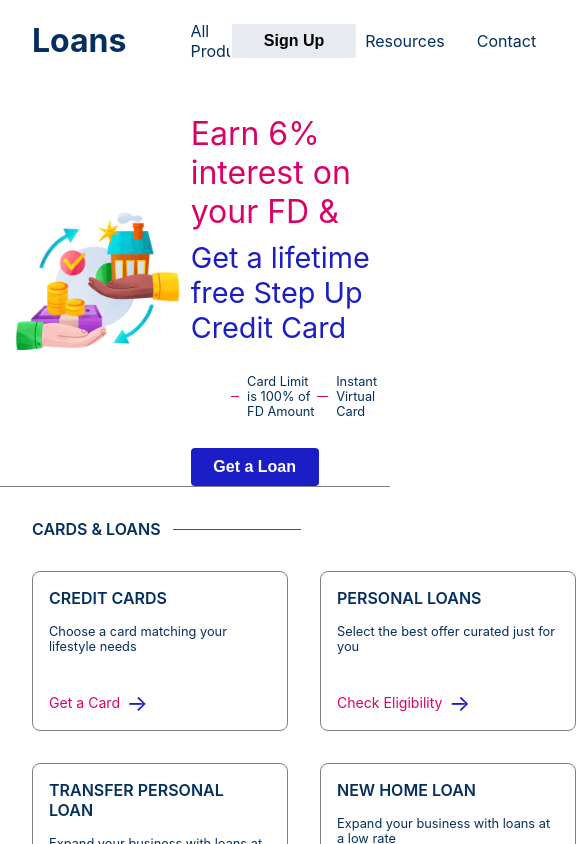
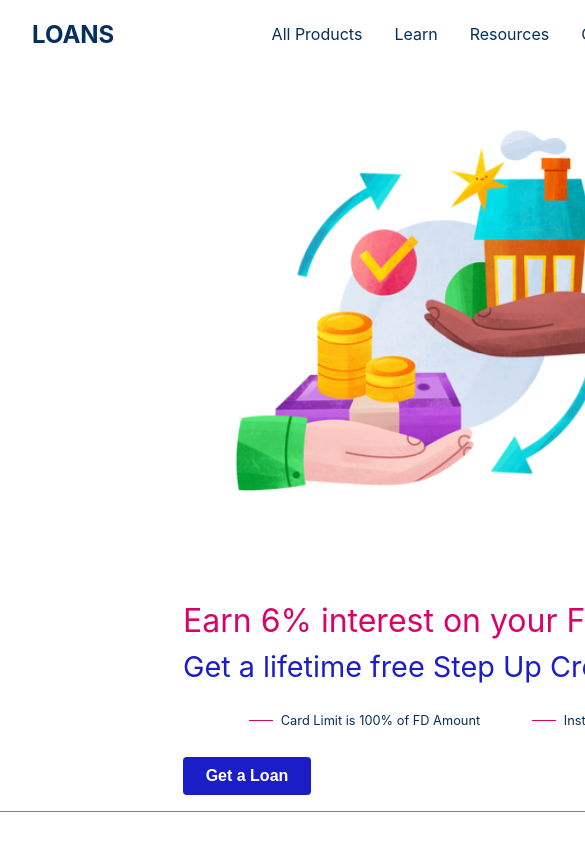
Before and after one commit to KokoBell/loan-website, a Next.js app: page / in a window 390 px wide. Shown: the top 844 px of the page, 585 px wide, since content can reach past the window. Built offline with nearby package versions, Linux system fonts and the light colour scheme.

Commit message:
First round of responsiveness

```diff
--- a/components/navbar.js
+++ b/components/navbar.js
@@ -3,18 +3,17 @@ import Button from './button'
 
 const NavBar = (props) => {
     const default_function = () => { console.log("Add your function here") }
-    return (<div className={styles.nav_background}>
-        <div className={styles.navbar}>
+    return (
             <div className={styles.nav_links}>
                 <h1 className={styles.nav_logo}> {props.logo} </h1>
                 <p className={styles.nav_link}> All Products </p>
                 <p className={styles.nav_link}> Learn </p>
                 <p className={styles.nav_link}> Resources </p>
                 <p className={styles.nav_link}> Contact </p>
-                <Button text="Sign Up" class_name="signup_button" function={default_function} />
+                <div className={styles.signup}>
+                <p className={styles.nav_link}> Sign Up </p>
+                </div>
             </div>
-        </div>
-    </div>
     )
 }
 
--- a/pages/index.js
+++ b/pages/index.js
@@ -1,5 +1,6 @@
 import Head from 'next/head'
 import Image from 'next/image'
+import Button from '../components/button'
 import Card from '../components/card'
 import FlatCard from '../components/flat_card'
 import Heading from '../components/heading'
@@ -18,20 +19,47 @@ export default function Home() {
       <Head>
         <title>Create Next App</title>
         <meta name="description" content="Generated by create next app" />
+        <meta name='viewport' content='width=device-width, initial-scale=1.0' />
         <link rel="icon" href="/favicon.ico" />
       </Head>
 
-      <NavBar logo="Loans" />
+      <nav className={styles.navbar}>
+        <h1 className={styles.nav_logo}> LOANS </h1>
+        <div className={styles.nav_links}>
+        <p className={styles.nav_link}> All Products </p>
+        <p className={styles.nav_link}> Learn </p>
+        <p className={styles.nav_link}> Resources </p>
+        <p className={styles.nav_link}> Contact </p>
+        </div>
+        <h1 className={styles.signup}> Sign Up </h1>
+      </nav>
 
       <main className={styles.main}>
 
-        <Hero
-          source="/hands.png"
-          main_text="Earn 6% interest on your FD &amp;"
-          sub_text="Get a lifetime free Step Up Credit Card"
-          list_items={hero_items}
-          button_text="Get a Loan"
-        />
+        <div className={styles.hero}>
+          <Image
+            height={500}
+            width={500}
+            src={"/hands.png"}
+          />
+
+          <div className={styles.text_wrapper}>
+            <p className={styles.main_text}>
+              Earn 6% interest on your FD &amp;
+            </p>
+            <p className={styles.sub_text}>
+              Get a lifetime free Step Up Credit Card
+            </p>
+            <ul className={styles.list_items}>
+              {hero_items.map((list_item) => {
+                return <li key={list_item} className={styles.list_item}>
+                  {list_item}
+                </li>
+              })}
+            </ul>
+            <Button text="Get a Loan" />
+          </div>
+        </div>
 
         <Heading text="Cards &amp; loans" />
         <div className={styles.card_section}>
--- a/styles/Home.module.css
+++ b/styles/Home.module.css
@@ -1,5 +1,37 @@
 .container {
   padding: 0;
+  display: grid;
+}
+
+.nav_logo {
+  padding-right: 2rem;
+  padding-left: 2rem;
+  color: #052F5F;
+}
+
+.signup {
+  display: flex;
+  justify-self: flex-end;
+  padding-right: 2rem;
+  padding-left: 2rem;
+  color: #052F5F;
+}
+
+.navbar {
+  width: 100%;
+  color: #052F5F;
+  display: flex;
+  align-items: center;
+  justify-content: space-between;
+}
+
+.nav_links {
+  display: flex;
+  flex-direction: row;
+}
+
+.nav_link {
+  padding-left: 2rem;
 }
 
 .main {
@@ -12,9 +44,62 @@
   flex-direction: column;
 }
 
-.card_section {
+.hero {
+  display: flex;
+  flex-direction: row;
+  justify-content: center;
+  align-items: center;
+  margin-top: 0;
+  padding-top: 0;
+  border-bottom: 0.2px solid gray;
+}
+
+.main_text {
+  font-size: 2rem;
+  color: rgb(217, 3, 104);
+  margin-bottom: 0;
+}
+
+.sub_text {
+  margin-top: 0.6rem;
+  font-size: 1.8rem;
+  color: #1B1DC7;
+}
+
+.list_items {
+  display: flex;
+  flex-direction: row;
+  justify-content: space-around;
+  font-size: 0.8rem;
+}
+
+.list_item {
+  list-style: none;
+  display: flex;
+  flex-direction: row;
+  box-sizing: inherit;
+  align-items: center;
+}
+
+.list_item::before {
+  content: "";
+  width: 24px;
+  height: 1px;
+  background-color: rgb(217, 3, 104);
+  display: block;
+  margin-right: 8px;
+}
+
+/* .card_section {
   display: grid;
   grid-template-columns: repeat(4, 1fr);
+  padding-left: 2rem;
+} */
+
+.card_section {
+  display: flex;
+  flex-direction: row;
+  flex-wrap: wrap;
   padding-left: 2rem;
 }
 
@@ -22,6 +107,7 @@
   padding-left: 2rem;
   display: flex;
   flex-direction: row;
+  flex-wrap: wrap;
 }
 
 .center_headline {
@@ -88,10 +174,38 @@
   flex-grow: 1;
 }
 
-@media (max-width: 600px) {
-  .container {
-    width: 100%;
+@media (max-width: 1200px) {
+  .hero {
+    display: flex;
     flex-direction: column;
+    justify-content: center;
+    align-items: center;
+    border-bottom: 0.2px solid gray;
+    padding-bottom: 2rem;
+  }
+
+  .card_section {
+    display: grid;
+    grid-template-columns: repeat(2, 0.8fr);
+    padding-left: 2rem;
+  }
+}
+
+@media (max-width: 650px) {
+  .hero {
+    display: flex;
+    flex-direction: column;
+    justify-content: center;
+    align-items: center;
+    border-bottom: 0.2px solid gray;
+    padding-bottom: 1rem;
+  }
+
+  .card_section {
+    display: flex;
+    flex-direction: column;
+    align-items: center;
+    padding-left: 2rem;
   }
 }
 
--- a/styles/Navbar.module.css
+++ b/styles/Navbar.module.css
@@ -5,6 +5,7 @@
 }
 
 .nav_links {
+    width: 100vh;
     color: #052F5F;
     display: flex;
     align-items: center;
@@ -13,3 +14,7 @@
 .nav_link {
     padding-left: 2rem;
 }
+
+@media (max-width: 600px) {
+
+}
--- a/styles/globals.css
+++ b/styles/globals.css
@@ -1,5 +1,6 @@
 html,
 body {
+  width: 100%;
   padding: 0;
   margin: 0;
   font-family: -apple-system, BlinkMacSystemFont, Segoe UI, Roboto, Oxygen,
```
